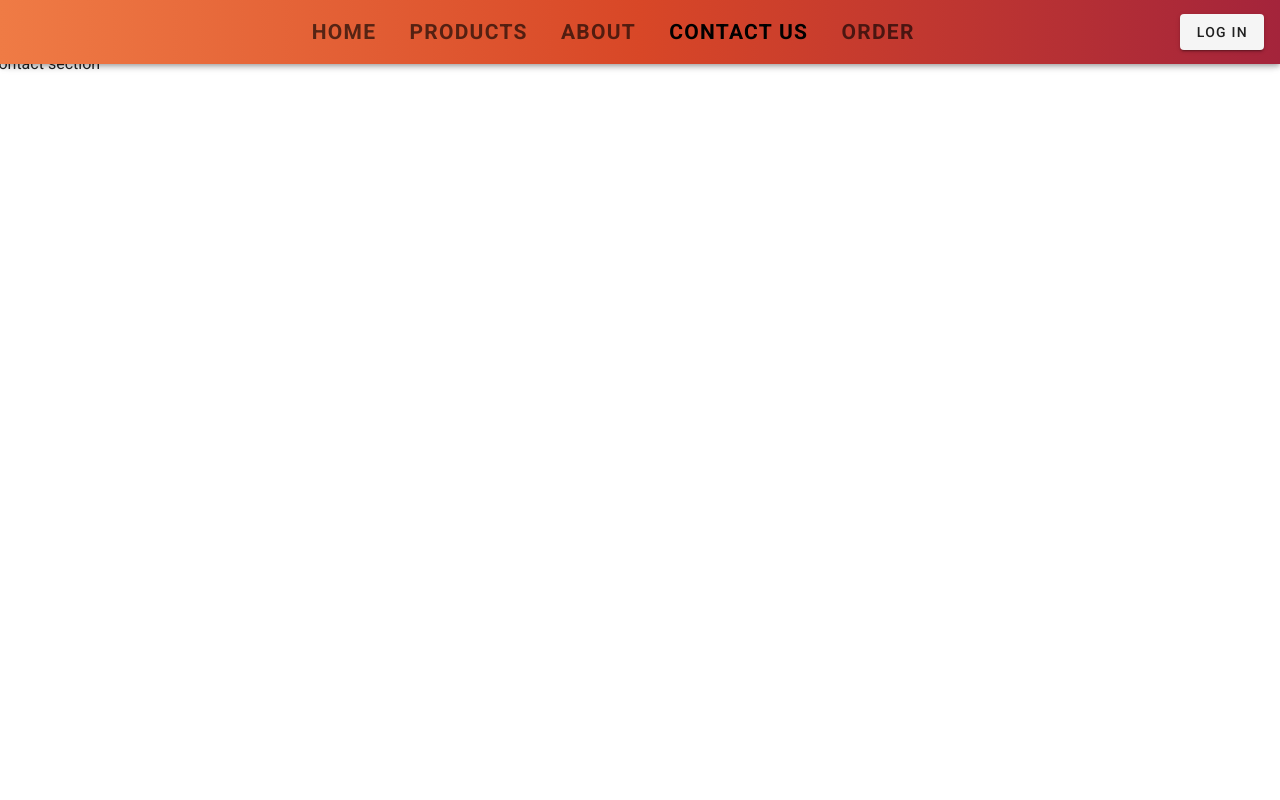
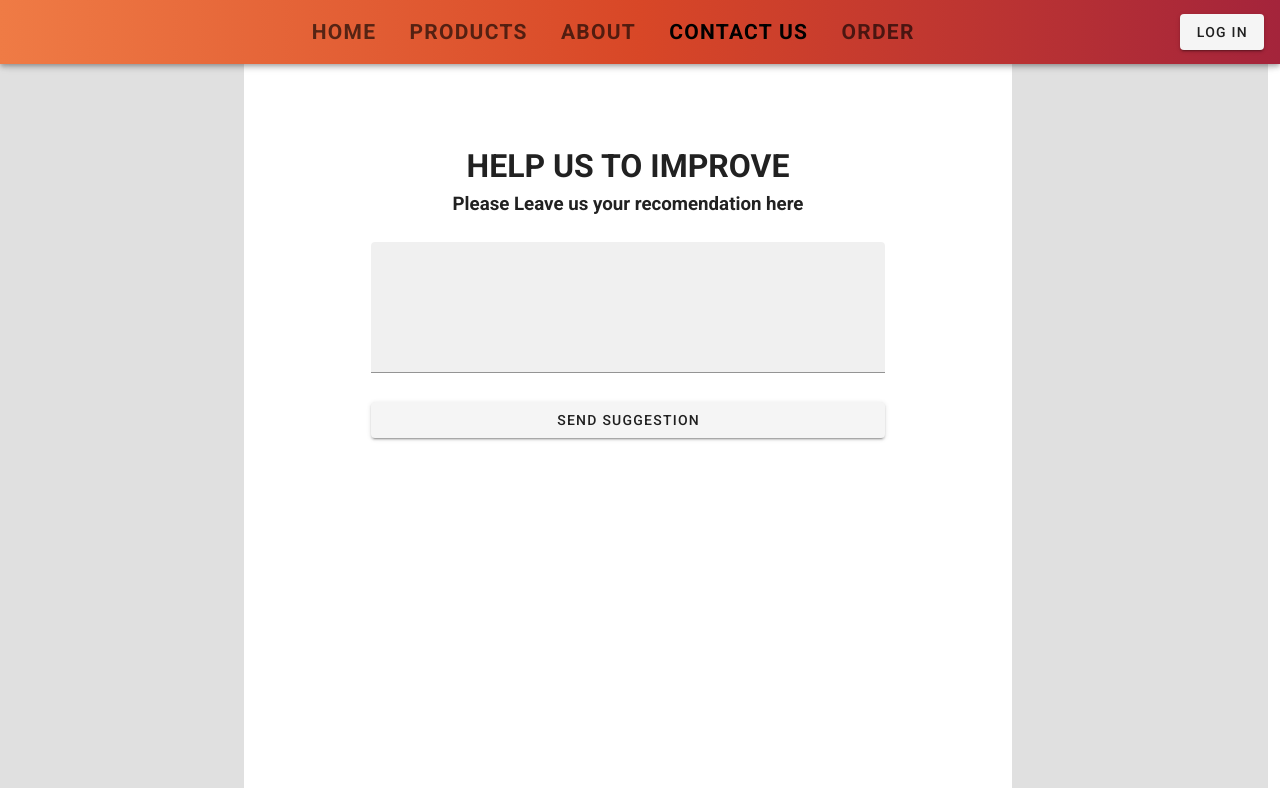
Before and after one commit to yeisson-venencia/pizza-world, a Vue app in the folder customer_client/: page /contact in a window 1280 px wide. Built offline with nearby package versions, Linux system fonts and the light colour scheme.

Commit message:
p02/home: finishing structe of contact section

```diff
--- a/customer_client/src/views/Contact.vue
+++ b/customer_client/src/views/Contact.vue
@@ -1,5 +1,38 @@
 <template>
-  <v-row id="contact" class="home-container">
-    <p>Contact section</p>
+  <v-row id="contact" class="home-container contact-container" justify="center">
+    <v-col class="contact-info-container">
+      <v-row>
+        <v-col align="center">
+          <h1>HELP US TO IMPROVE</h1>
+          <h3>Please Leave us your recomendation here</h3>
+        </v-col>
+      </v-row>
+      <v-row aligh="center" justify="center">
+        <v-col class="text-contaniner" align="center">
+          <v-textarea auto-grow filled rows="6" row-height="20"></v-textarea>
+          <v-btn class="full-width">Send suggestion</v-btn>
+        </v-col>
+      </v-row>
+    </v-col>
   </v-row>
 </template>
+
+<style lang="scss">
+.contact-container {
+  background-color: #e0e0e0;
+}
+.contact-info-container {
+  max-width: 60%;
+  height: 100%;
+  background-color: white;
+  padding-top: 7%;
+}
+
+.text-contaniner {
+  max-width: 70%;
+}
+
+.full-width {
+  width: 100%;
+}
+</style>
```
